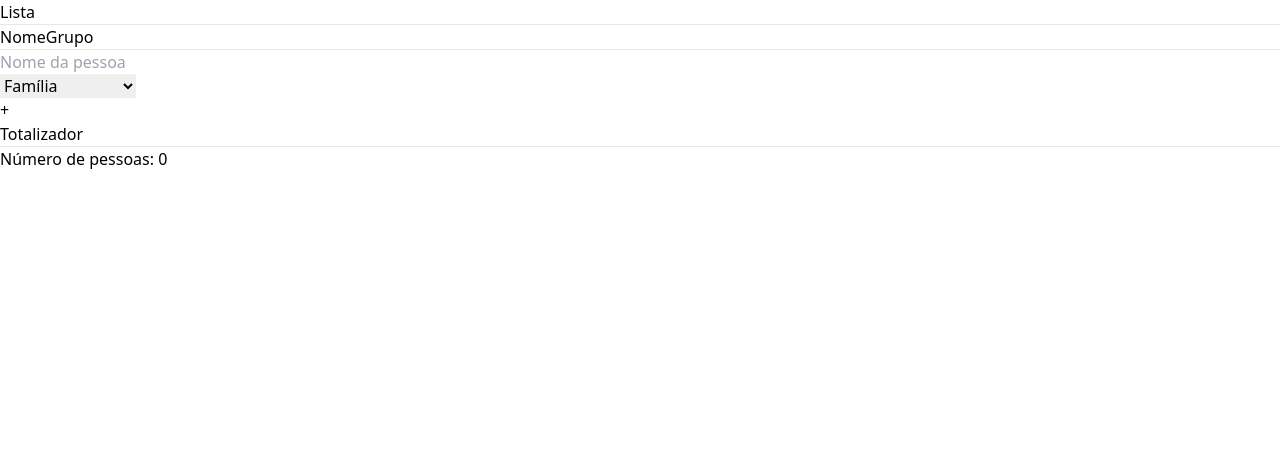
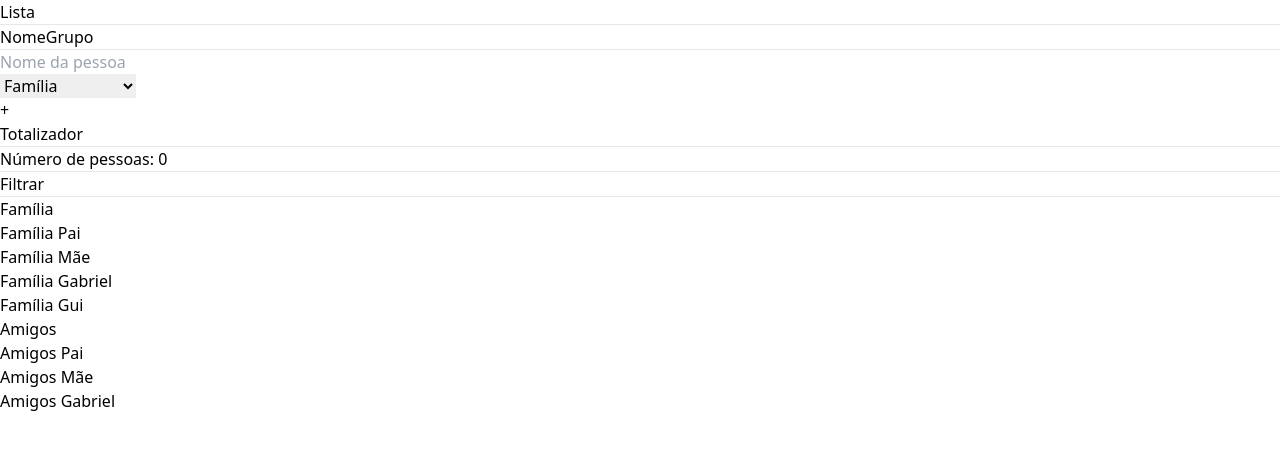
Before and after one commit to perinazzoo/formatura, a Next.js app: page / in a window 1280 px wide. Shown: the top 450 px of the page. Built offline with nearby package versions, Linux system fonts and the light colour scheme; what @material-tailwind/react would draw is missing.

Commit message:
chore: teste

```diff
--- a/src/pages/index.tsx
+++ b/src/pages/index.tsx
@@ -28,6 +28,7 @@ export default function Home() {
   const inputRef = React.useRef<HTMLInputElement>(null)
   const groupRef = React.useRef<HTMLSelectElement>(null)
   const [list, setList] = useLocalStorage<ListItem[]>('@formatura/list', [])
+  const [filter, setFilter] = useLocalStorage<string>('')
 
   function submit(e: React.FormEvent<HTMLFormElement>) {
     e.preventDefault()
@@ -67,7 +68,7 @@ export default function Home() {
           </div>
           <hr className="my-4" />
           <ul>
-          {list.map(({ name, group }, idx) => (
+          {list.filter(({ group }) => filter ? group === filter : true).sort((a, b) => options.indexOf(a.group) - options.indexOf(b.group)).map(({ name, group }, idx) => (
             <li key={idx} className="mt-2">
               <div className="flex gap-3">
                 <span className="w-full max-w-xs">
@@ -103,7 +104,20 @@ export default function Home() {
         <aside className="w-full max-w-xs sticky top-4 h-max">
           <h1 className="font-bold text-2xl">Totalizador</h1>
           <hr className="my-4" />
-          <h1>Número de pessoas: {list.length}</h1>
+          <p>Número de pessoas: {list.length}</p>
+          <hr className="my-4" />
+          <div className="flex">
+            <h1 className="font-bold text-2xl">Filtrar</h1>
+            {filter && (
+              <button onClick={() => setFilter('')} className="text-red-500 text-2xl ml-4">x</button>
+            )}
+          </div>
+          <hr className="my-4" />
+          <div className="flex gap-2 flex-wrap">{options.map((opt, idx) => (
+            <div key={idx}>
+              <button onClick={() => setFilter(opt)}  className={filter === opt ? 'text-purple-500' : 'text-black'}>{opt}</button>
+            </div>
+          ))}</div>
         </aside>
       </div>
     </Container>
```
